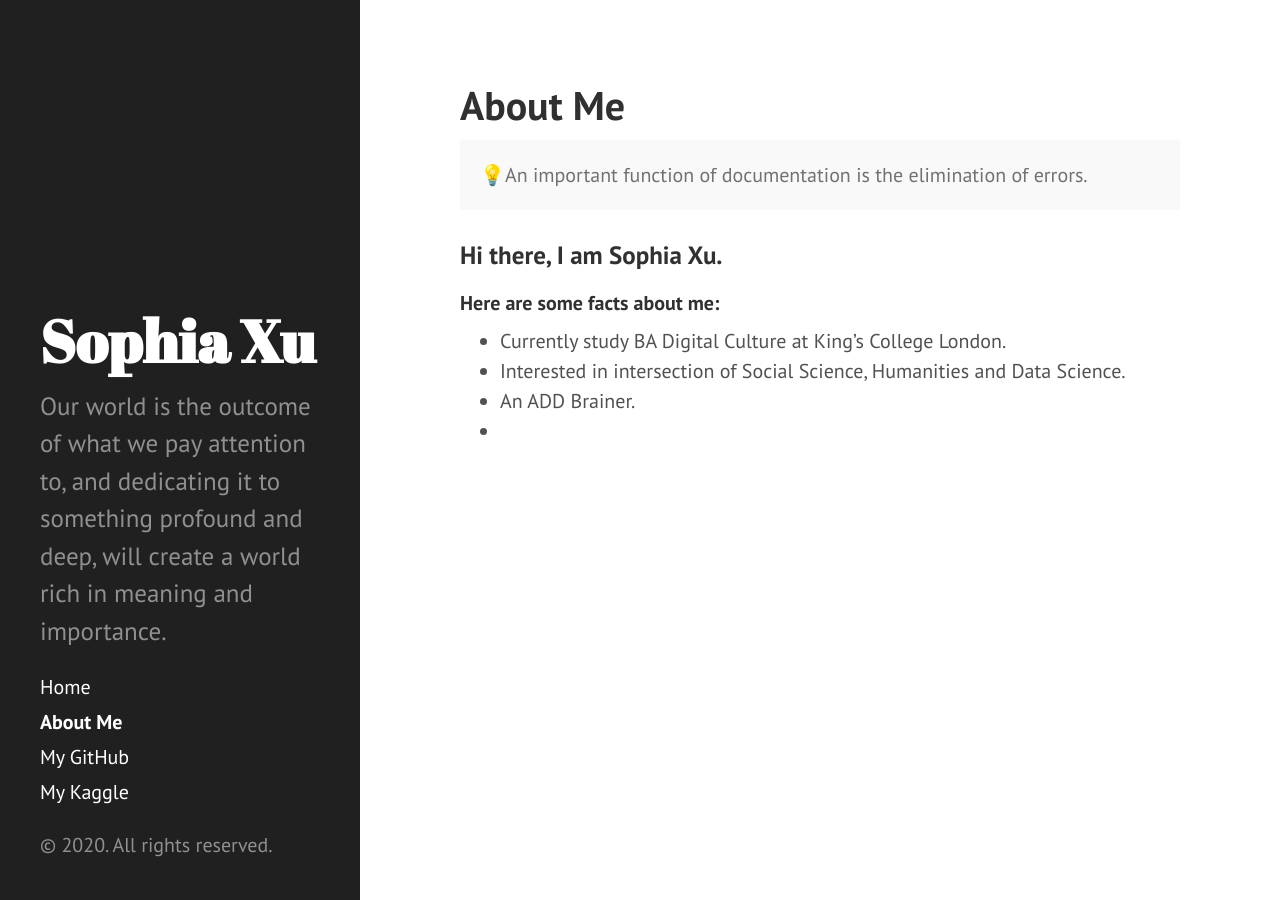
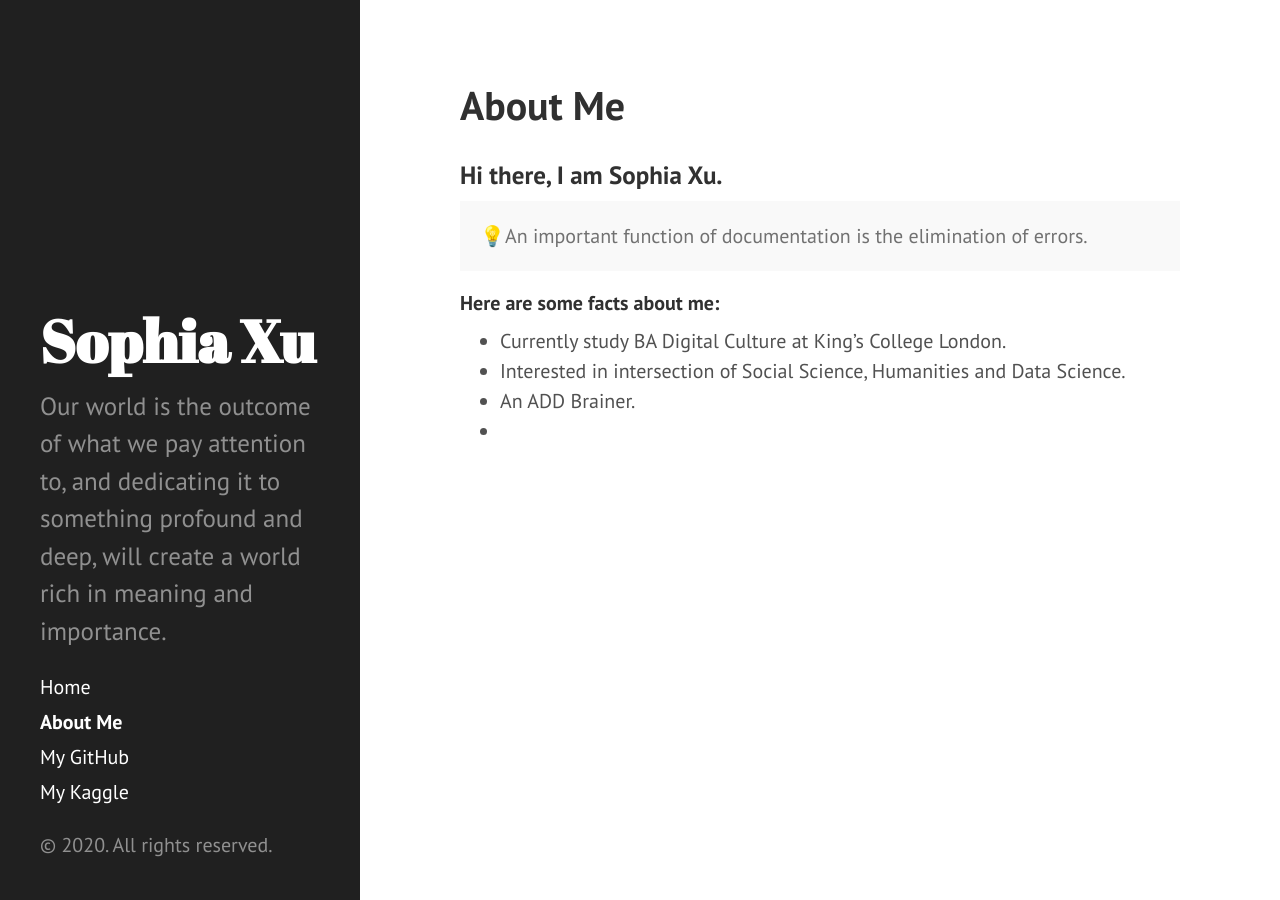
Before and after one commit to philosofia/philosofia.github.io, a Jekyll site: the page built from about.md, in a window 1280 px wide. Built offline with Jekyll 4.4.1, drawn with Linux system fonts in a browser that asks for light colours.

```diff
--- a/about.md
+++ b/about.md
@@ -3,15 +3,13 @@ layout: page
 title: About Me
 ---
 
+### Hi there, I am Sophia Xu.
 
 <p class="message">
   💡An important function of documentation is the elimination of errors.
 </p>
 
 
-
-
-### Hi there, I am Sophia Xu.
 ##### Here are some facts about me:
 
 * Currently study BA Digital Culture at King's College London.
```
